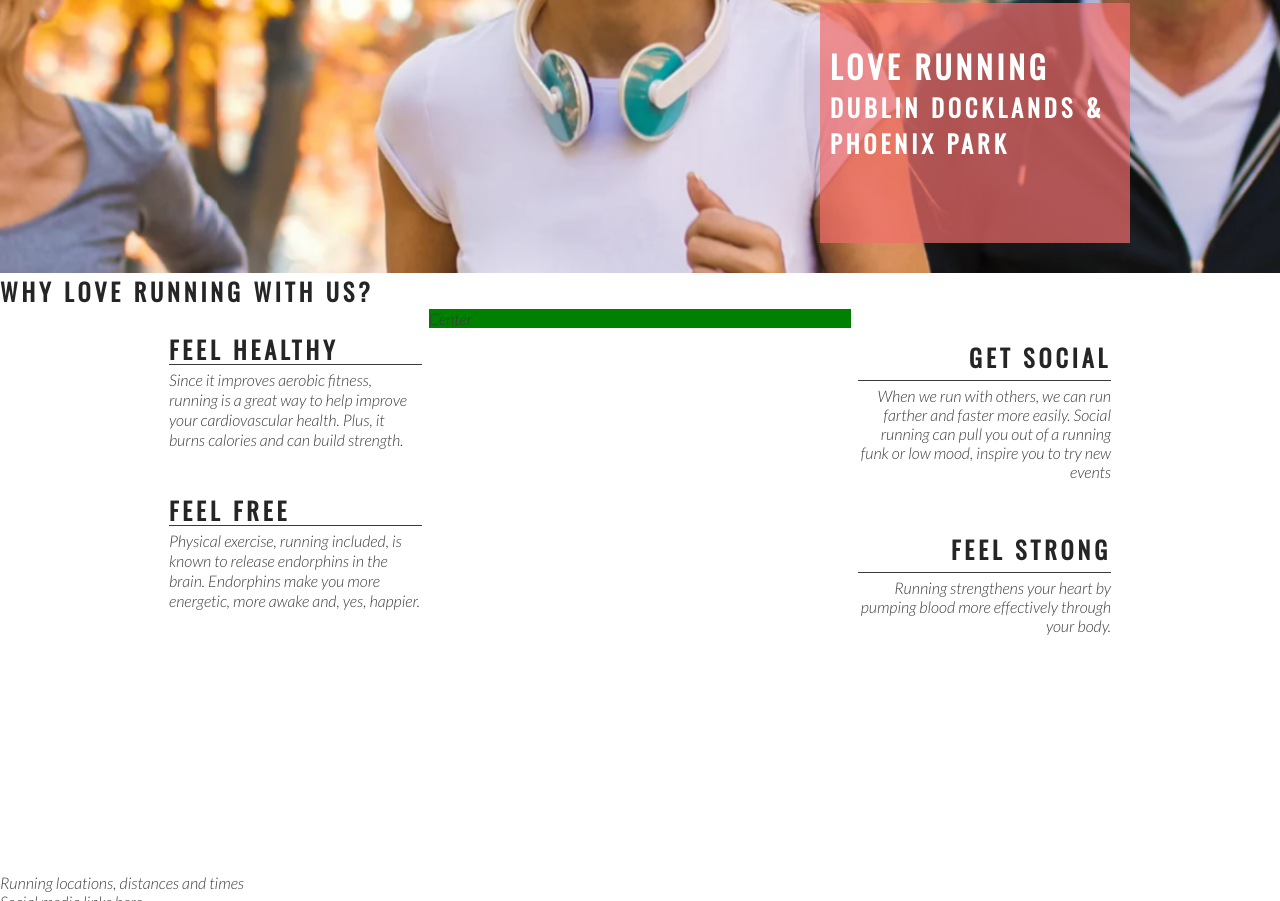
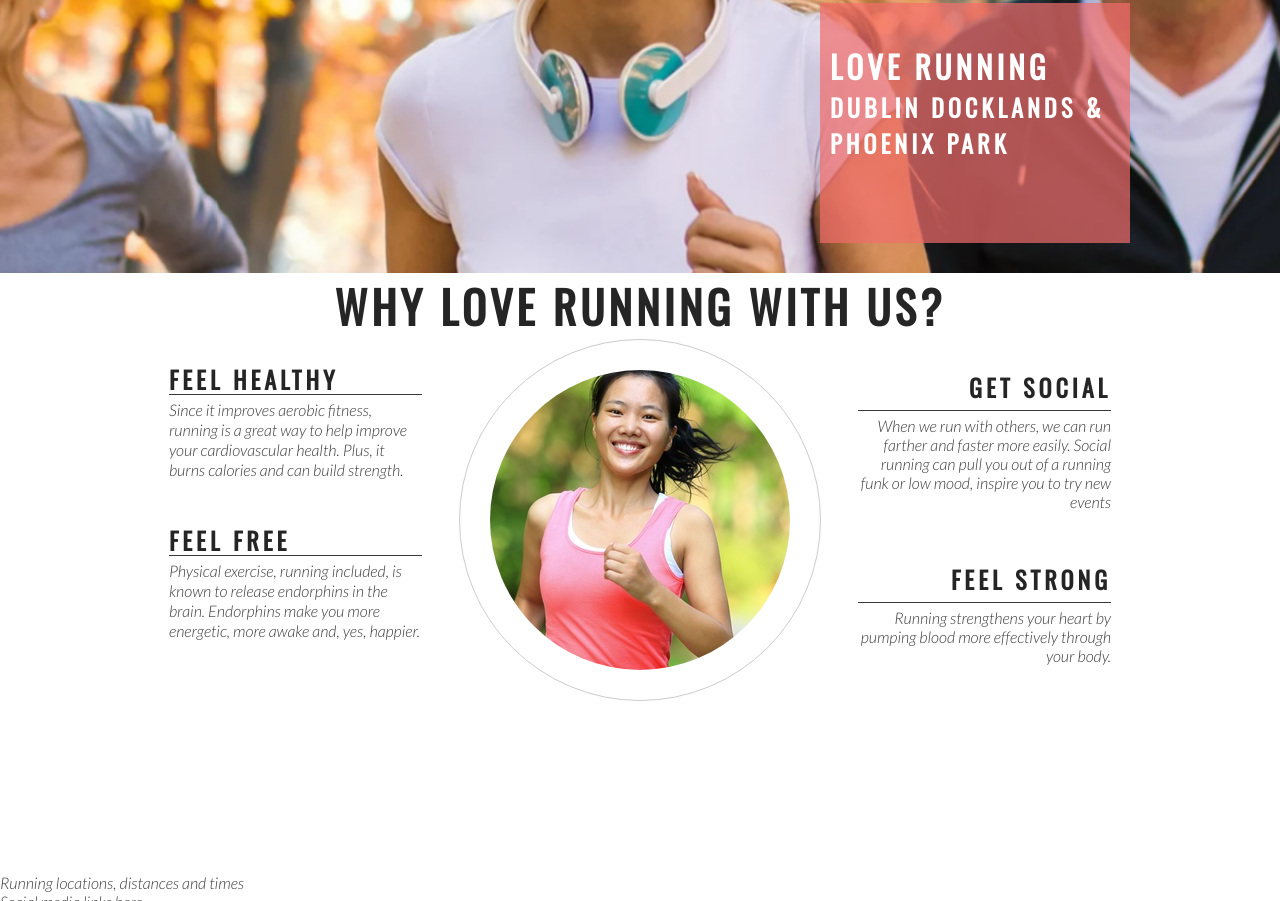
Before and after one commit to will-dml/My-first-Project, a plain HTML site: page index.html in a window 1280 px wide. Shown: the part 402-1303 px from the top of the page. Drawn offline with nearby package versions, Linux system fonts and the light colour scheme.

Commit message:
Add club thos central image and style into a circle

```diff
--- a/assets/css/style.css
+++ b/assets/css/style.css
@@ -128,9 +128,8 @@ body {
      #center-about {
          width: 33%;
          margin: 0 auto;
-         background-color: green;
 
-     }
+         }
 
      hr {
          border-top: 1px solid #3a3a3a;
@@ -162,3 +161,25 @@ body {
     .right-about-heading p {
         text-align: right;
     }
+    #welcome {
+        text-align: center;
+        margin: 20px o;
+        font-size: 280%;
+    }
+
+    #circle-container {
+        width: 300px;
+        height: 300px;
+        padding: 30px;
+        border-style: solid;
+        border-color: #ccc;
+        border-width: 1px;
+        border-radius: 50%;
+        margin: 0 auto;
+    }
+    #circle-cover-bg {
+        background: url('../css/images/ethos-center-image.jpg') no-repeat center center;
+        height: 100%;
+        border-radius: 50%;
+
+    }
--- a/index.html
+++ b/index.html
@@ -39,7 +39,7 @@
         Main Image
     </section>
     <section id="club-ethos">
-        <h1>Why Love Running With Us?</h1>
+        <h2 id="welcome">Why Love Running With Us?</h2>
         <div id="left-about">
             <div class="left-about-heading">
                 <h2>Feel Healthy</h2>
@@ -64,7 +64,13 @@
                 <p>Running strengthens your heart by pumping blood more effectively through your body. </p>
             </div>
         </div>
-        <div id="center-about">Center</div>
+        <div id="center-about">
+            <div id="circle-container">
+                <div id="circle-cover-bg">
+
+                </div>
+            </div>
+        </div>
     </section>
     <section>
         Running locations, distances and times
```
Also changed, not shown: assets/css/images/ethos-center-image.jpg (added).
